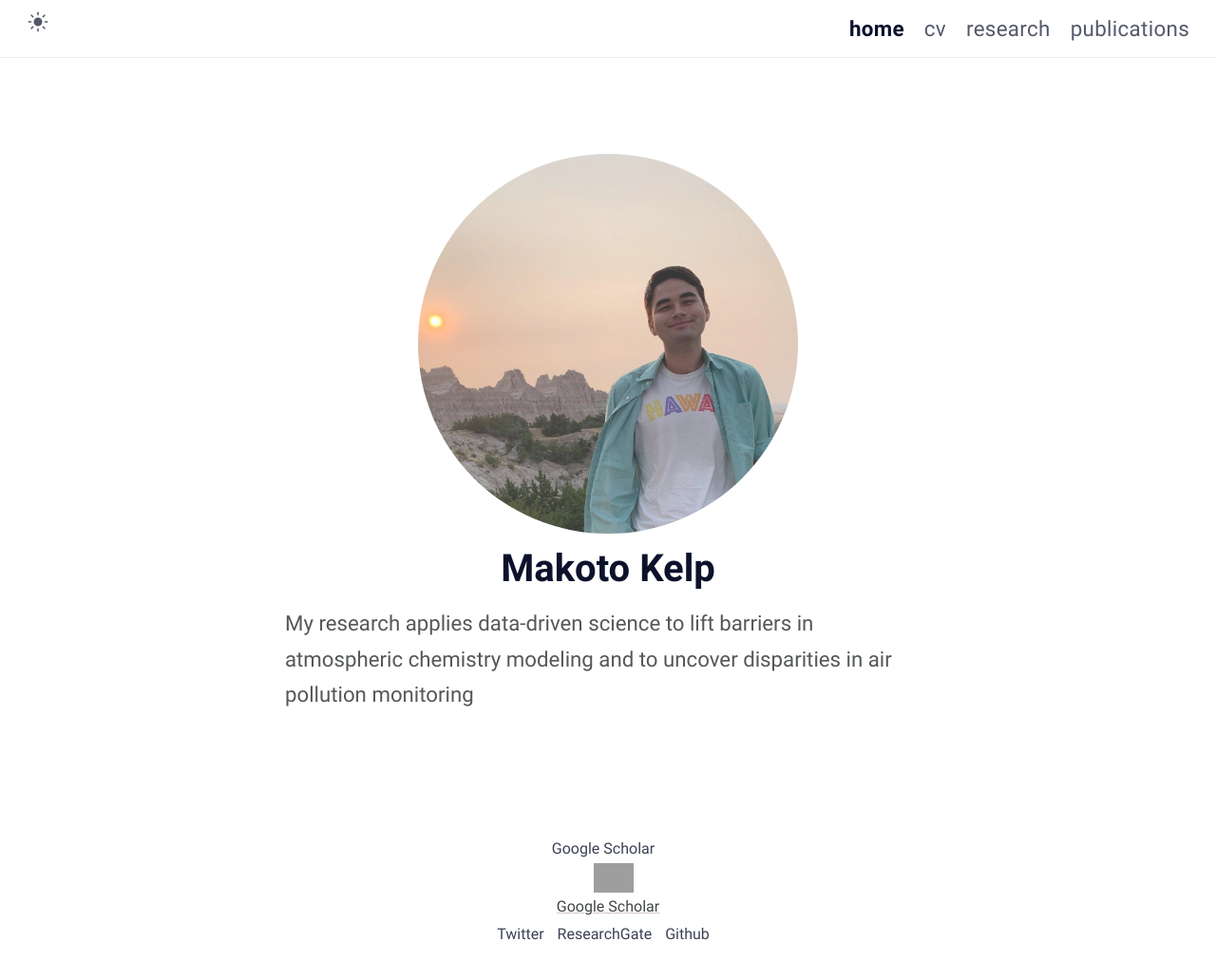
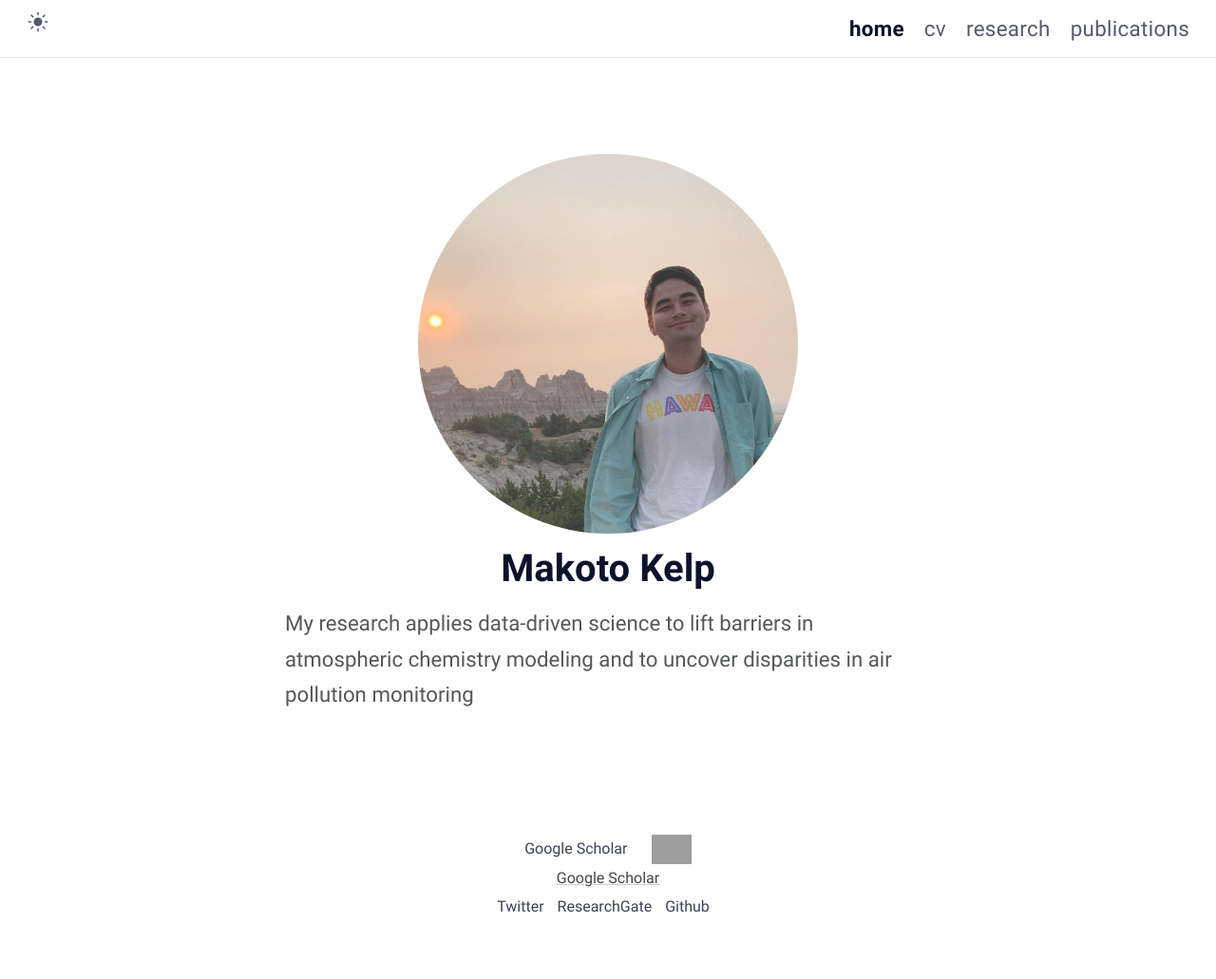
Before and after one commit to mkelp/mkelp.github.io, a Jekyll site: the page built from index.md, in a window 1280 px wide. Shown: the whole page at 95% size. Built offline with Jekyll 4.4.1, drawn with Linux system fonts in a browser that asks for light colours; after the commit the page ends 1001 px from its top, so only the background shows below that; grey boxes are pictures that could not be loaded.

```diff
--- a/_includes/footer.html
+++ b/_includes/footer.html
@@ -4,11 +4,9 @@
     >Google Scholar</a>
 
     <a class="social-link" href="https://scholar.google.com/citations?user=jW7E7XAAAAAJ&hl" target="_blank">
-    <div class="social-container">
         <img src="img/icon.google.scholar.svg" fallbacksrc="assets/img/icon.google.scholar.png" style=
             "height: 31px; margin-left: 12px" class="social-icon">
         <p class="social-footer">Google Scholar</p>
-    </div>
     </a>
 
   <a class="footer_item" href=https://twitter.com/SOA_mazing target="_blank" rel="noreferrer noopener"
```
